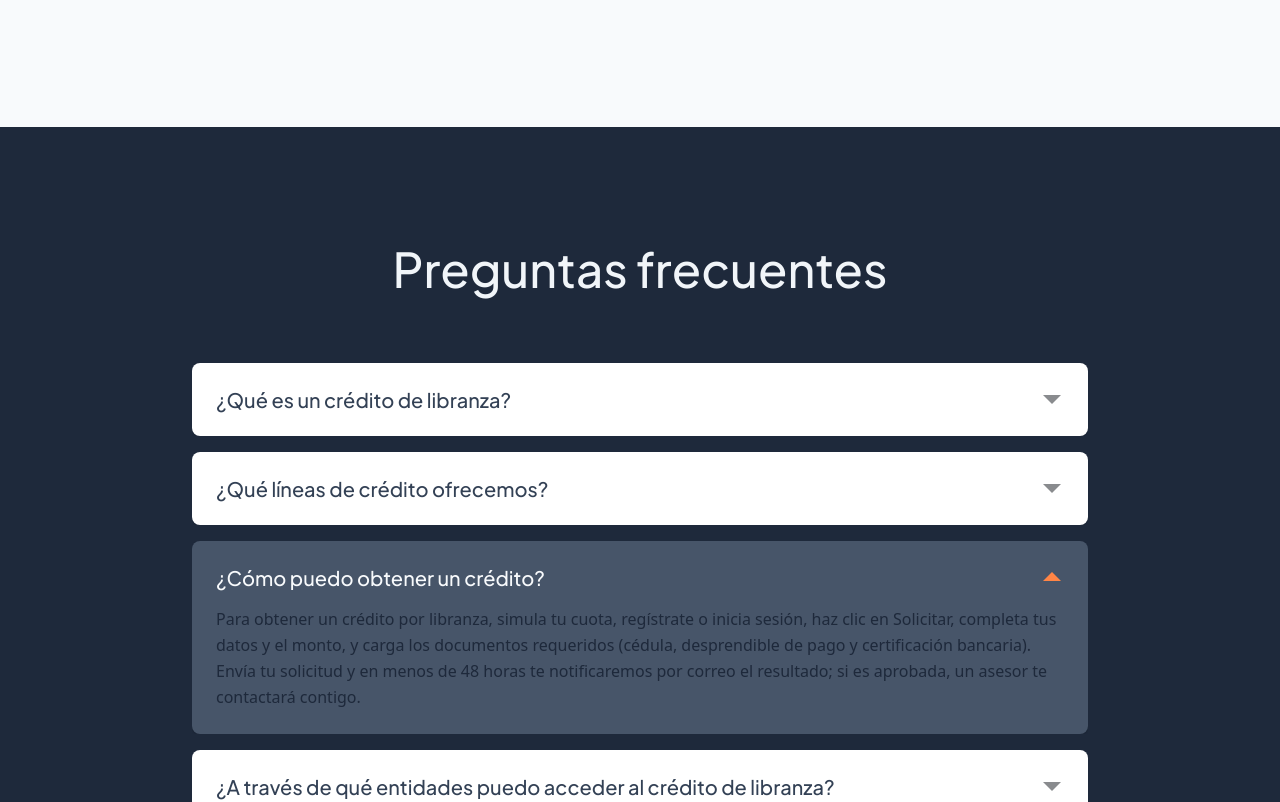
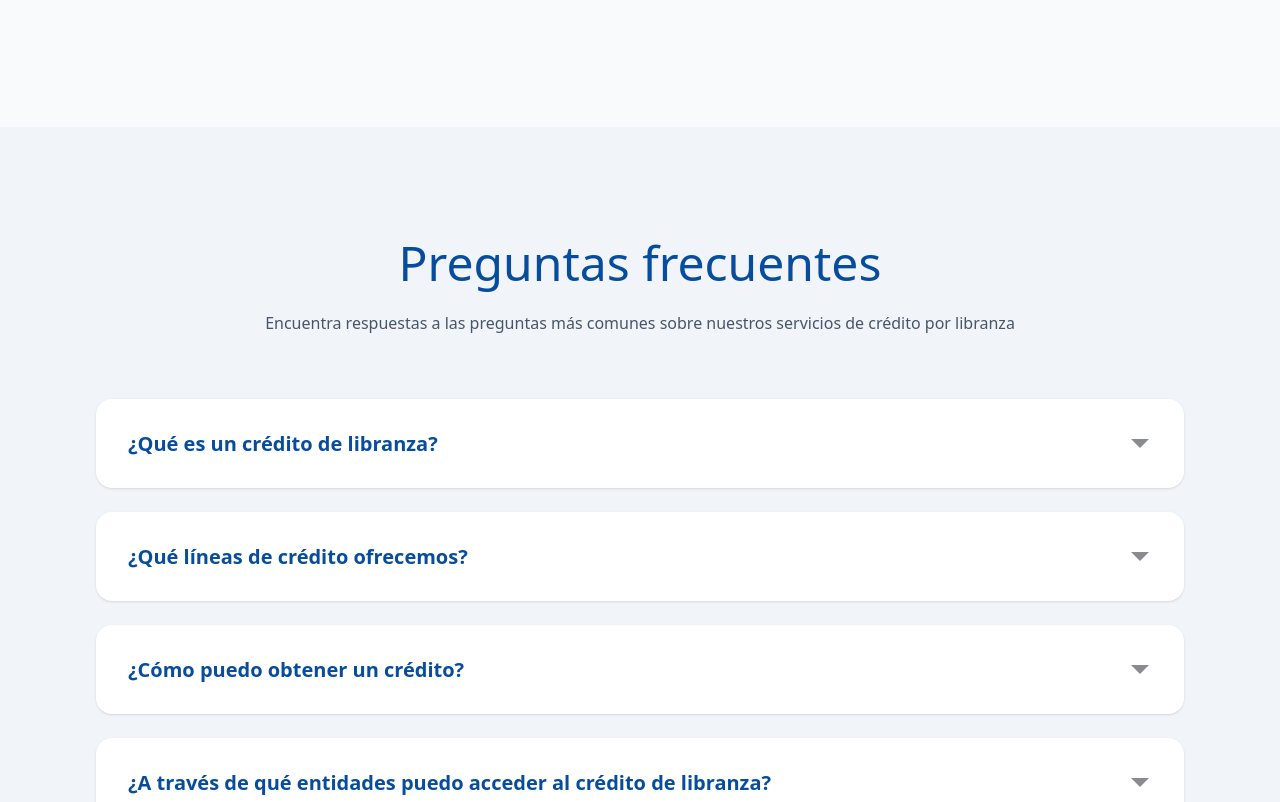
Before and after one commit to OliverVlz/sistema-creditos.client, a React (Vite) app: page /home in a window 1280 px wide. Shown: the part 4120-4922 px from the top of the page. Built offline with nearby package versions, Linux system fonts and the light colour scheme.

Commit message:
faq section

```diff
--- a/src/modules/landing/pages/HomePage/components/Faq.tsx
+++ b/src/modules/landing/pages/HomePage/components/Faq.tsx
@@ -41,59 +41,51 @@ export default function Faq() {
   };
 
   return (
-    <section id="faq" className="w-full bg-global-9 py-20 md:py-28">
-      <div className="mx-auto max-w-7xl px-4 sm:px-6 lg:px-8">
+    <section id="faq" className="w-full bg-global-2 py-20 md:py-28">
+      <div className="mx-auto max-w-6xl px-4 sm:px-6 lg:px-8">
         <div className="text-center mb-16">
-          <h2 className="font-plus-jakarta text-3xl sm:text-4xl md:text-5xl font-medium leading-tight text-global-2">
+          <h2 className="text-5xl font-normal text-global-12 mb-6">
             Preguntas frecuentes
           </h2>
+          <p className="text-base text-global-7 max-w-3xl mx-auto">
+            Encuentra respuestas a las preguntas más comunes sobre nuestros servicios de crédito por libranza
+          </p>
         </div>
 
-        <div className="max-w-4xl mx-auto space-y-4">
-          {faqItems.map((item, index) => (
-            <div key={index} className="overflow-hidden">
-              {index === 2 ? (
-                // Expanded FAQ item (pre-expanded)
-                <div className="bg-global-7 rounded-lg shadow-sm p-6">
-                  <div className="flex justify-between items-start gap-4">
-                    <h3 className="font-plus-jakarta text-lg md:text-xl font-medium leading-tight text-global-1 flex-1">
-                      {item.question}
-                    </h3>
-                    <img
-                      src={arrowDownOrangeIcon}
-                      alt="Expanded"
-                      className="w-6 h-6 flex-shrink-0"
-                    />
-                  </div>
-                  <p className="mt-4 text-sm md:text-base font-medium leading-relaxed text-global-9">
-                    {item.answer}
-                  </p>
-                </div>
-              ) : (
-                // Regular FAQ item
+        <div className="max-w-6xl mx-auto">
+          <div className="grid gap-6">
+            {faqItems.map((item, index) => (
+              <div key={index} className="relative">
                 <div
-                  className="bg-global-11 rounded-lg shadow-sm p-6 cursor-pointer hover:bg-gray-50 transition-colors duration-200"
+                  className="bg-white rounded-2xl p-6 md:p-8 cursor-pointer transition-all duration-300 shadow-sm hover:shadow-md hover:border-orange-200"
                   onClick={() => toggleFAQ(index)}
                 >
                   <div className="flex justify-between items-start gap-4">
-                    <h3 className="font-plus-jakarta text-lg md:text-xl font-medium leading-tight text-global-8 flex-1">
+                    <h3 className="text-xl font-semibold leading-tight text-global-12 flex-1">
                       {item.question}
                     </h3>
-                    <img
-                      src={arrowDownIcon}
-                      alt="Expand"
-                      className={`w-6 h-6 flex-shrink-0 transition-transform duration-200 ${selectedFAQ === index ? 'rotate-180' : ''}`}
-                    />
+                    <div className="flex items-center gap-2">
+                      {selectedFAQ === index && (
+                        <div className="w-1 h-6 bg-gradient-to-b from-orange-400 to-orange-600 rounded-full"></div>
+                      )}
+                      <img
+                        src={selectedFAQ === index ? arrowDownOrangeIcon : arrowDownIcon}
+                        alt={selectedFAQ === index ? "Collapse" : "Expand"}
+                        className={`w-6 h-6 flex-shrink-0 transition-all duration-300 ${selectedFAQ === index ? 'rotate-180' : ''}`}
+                      />
+                    </div>
                   </div>
                   {selectedFAQ === index && (
-                    <p className="mt-4 text-sm md:text-base font-medium leading-relaxed text-global-9">
-                      {item.answer}
-                    </p>
+                    <div className="mt-4 pt-4 border-t border-orange-200">
+                      <p className="text-base leading-relaxed text-global-7">
+                        {item.answer}
+                      </p>
+                    </div>
                   )}
                 </div>
-              )}
-            </div>
-          ))}
+              </div>
+            ))}
+          </div>
         </div>
       </div>
     </section>
```
